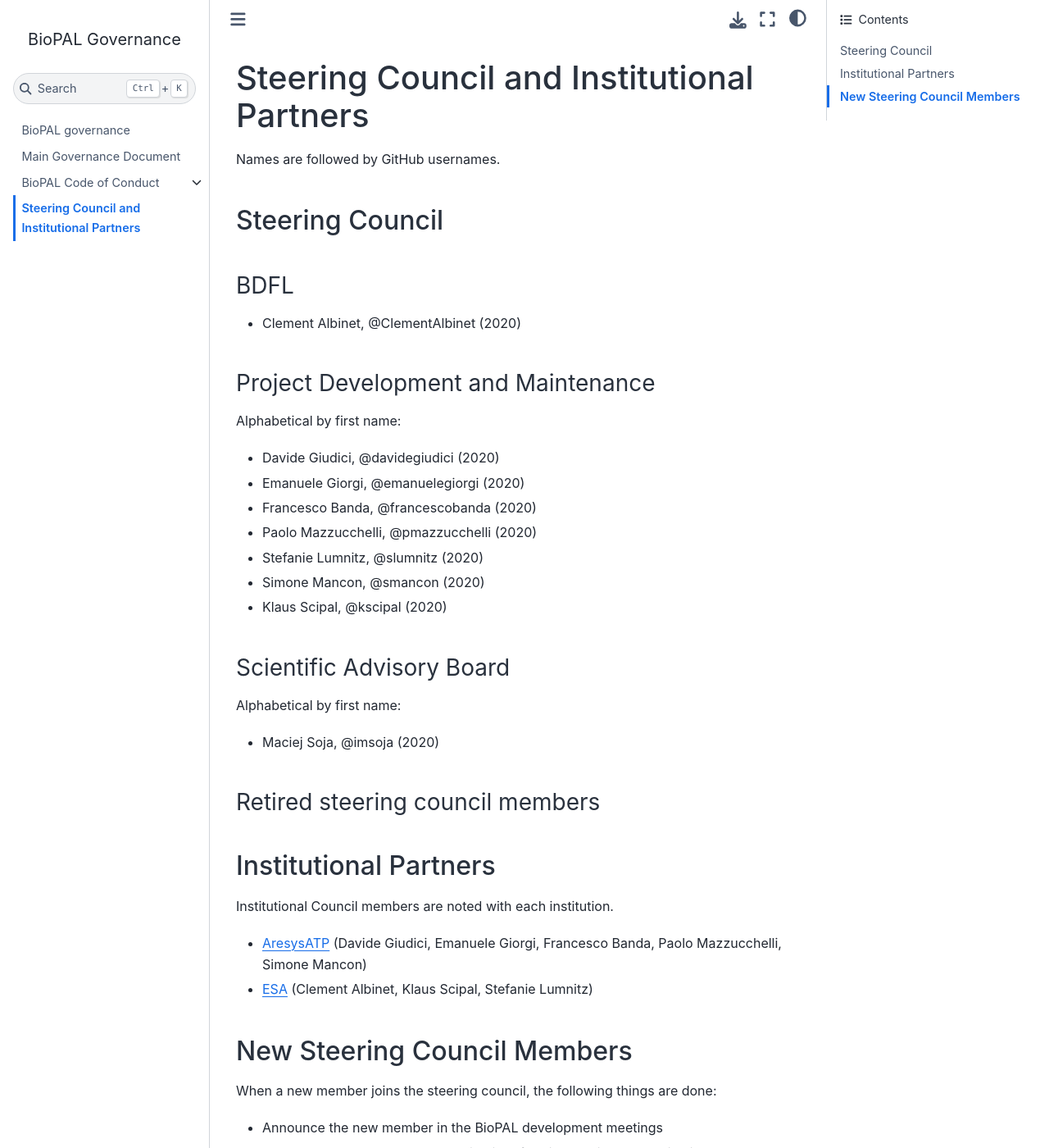
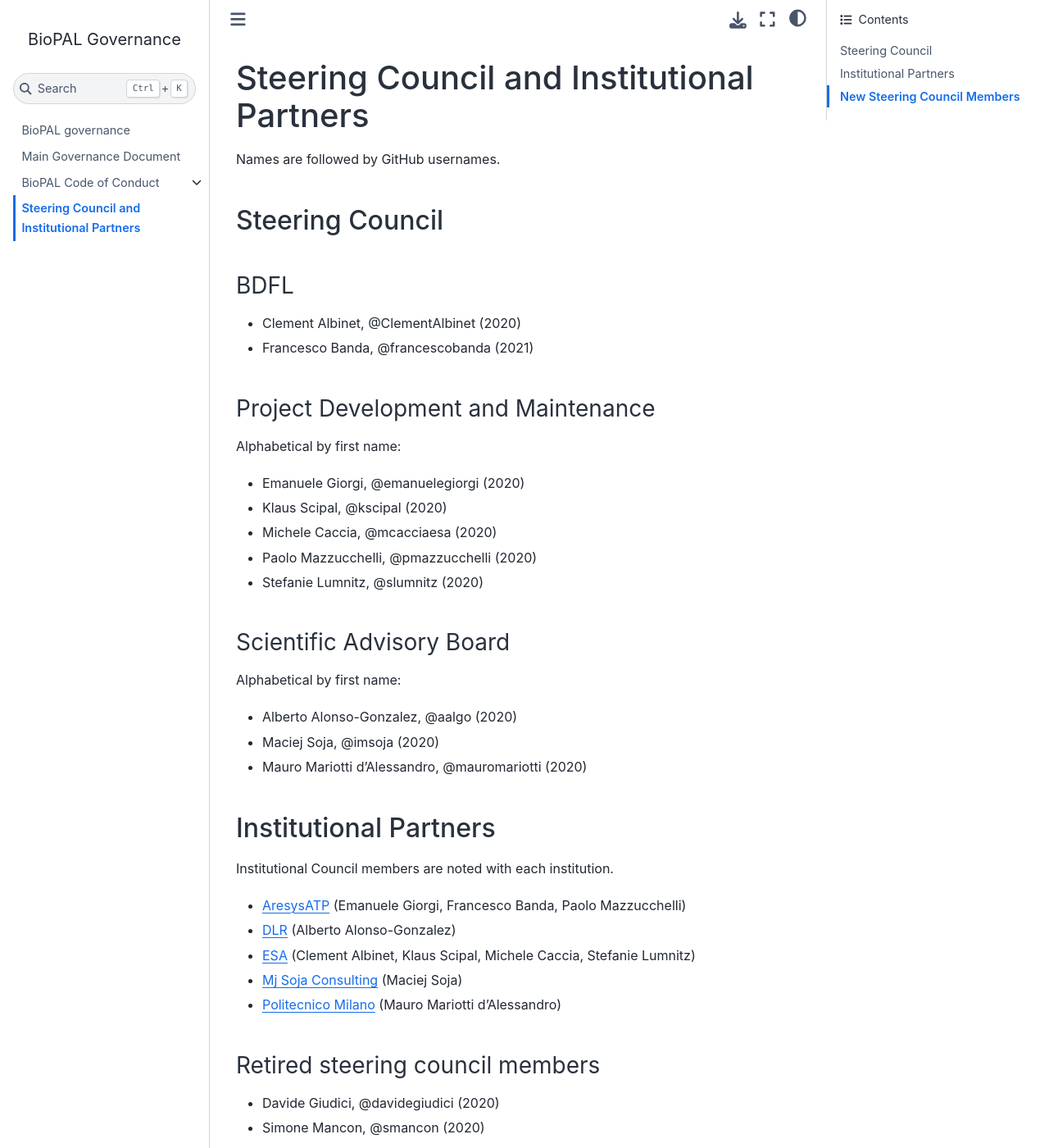
Before and after one commit to BioPAL/governance, a Jupyter Book: the page built from people.md, in a window 1280 px wide and 1400 px high. Shown: the whole window at 82% size. Built offline with Jupyter Book 1.0.4 settings and Sphinx 7.4.7 and the Sphinx Book theme 1.1.4, drawn with Linux system fonts in a browser that asks for light colours.

Commit message:
[MAINT] Francesco as BDFL, add Alberto and Mauro

```diff
--- a/people.md
+++ b/people.md
@@ -9,36 +9,43 @@ Names are followed by GitHub usernames.
 ### BDFL
 
 - Clement Albinet, @ClementAlbinet (2020)
+- Francesco Banda, @francescobanda (2021)
 
 ### Project Development and Maintenance
 
 Alphabetical by first name:
 
-- Davide Giudici, @davidegiudici (2020)
 - Emanuele Giorgi, @emanuelegiorgi (2020)
-- Francesco Banda, @francescobanda (2020)
+- Klaus Scipal, @kscipal (2020)
+- Michele Caccia, @mcacciaesa (2020)
 - Paolo Mazzucchelli, @pmazzucchelli (2020)
 - Stefanie Lumnitz, @slumnitz (2020)
-- Simone Mancon, @smancon (2020)
-- Klaus Scipal, @kscipal (2020)
 
 
 ### Scientific Advisory Board
 
 Alphabetical by first name:
 
+- Alberto Alonso-Gonzalez, @aalgo (2020)
 - Maciej Soja, @imsoja (2020)
-
-
-### Retired steering council members
+- Mauro Mariotti d'Alessandro, @mauromariotti (2020)
 
 
 ## Institutional Partners
 
 Institutional Council members are noted with each institution.
 
-- [AresysATP](https://www.aresys.it/) (Davide Giudici, Emanuele Giorgi, Francesco Banda, Paolo Mazzucchelli, Simone Mancon)
-- [ESA](https://www.esa.int/) (Clement Albinet, Klaus Scipal, Stefanie Lumnitz)
+- [AresysATP](https://www.aresys.it/) (Emanuele Giorgi, Francesco Banda, Paolo Mazzucchelli)
+- [DLR](https://www.dlr.de/EN/Home/home_node.html) (Alberto Alonso-Gonzalez)
+- [ESA](https://www.esa.int/) (Clement Albinet, Klaus Scipal, Michele Caccia, Stefanie Lumnitz)
+- [Mj Soja Consulting](http://mjsoja.com) (Maciej Soja)
+- [Politecnico Milano](https://www.polimi.it/en/) (Mauro Mariotti d'Alessandro)
+
+
+### Retired steering council members
+
+- Davide Giudici, @davidegiudici (2020)
+- Simone Mancon, @smancon (2020)
 
 
 ## New Steering Council Members
```
